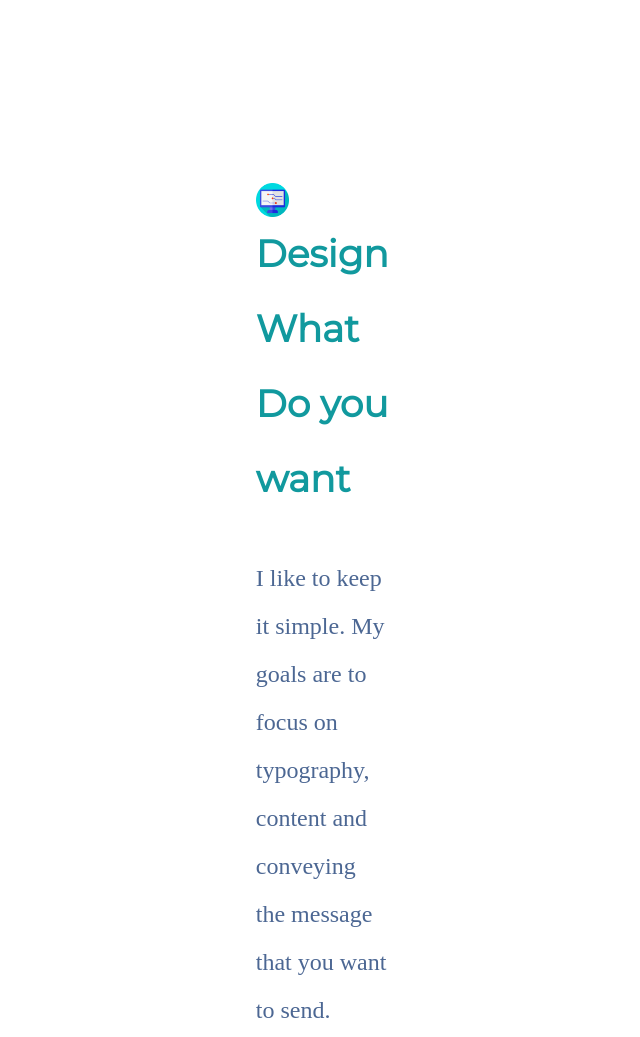
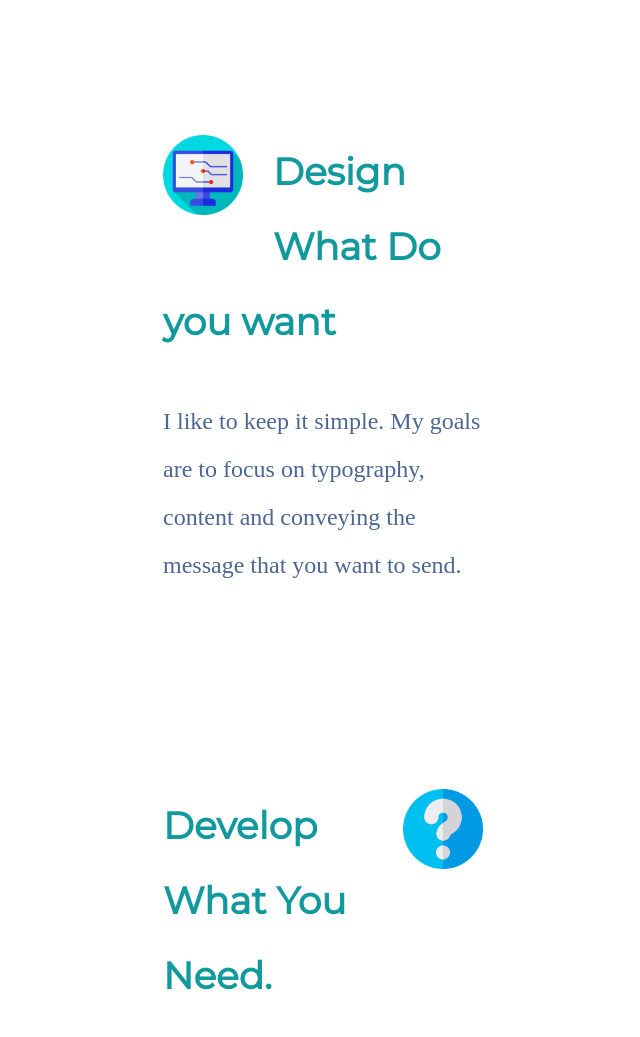
Before and after one commit to Drelhamipython/website, a plain HTML site: page index.html in a window 1280 px wide. Shown: the part 1860-2897 px from the top of the page, without its empty margins (317-957 px from the left). Drawn offline with Linux system fonts and the light colour scheme; a web font is replaced by a local one.

Commit message:
Update styles.css

```diff
--- a/css/styles.css
+++ b/css/styles.css
@@ -71,7 +71,7 @@ hr {
 }
 
 .middle-container {
-  width: 30%;
+  width: 50%;
   margin: 50px auto;
 }
 
@@ -82,7 +82,7 @@ hr {
 }
 
 .skill-row {
-  width: 35%;
+  width: 50%;
   margin: 200px auto;
   text-align: left;
   line-height: 2;
```
